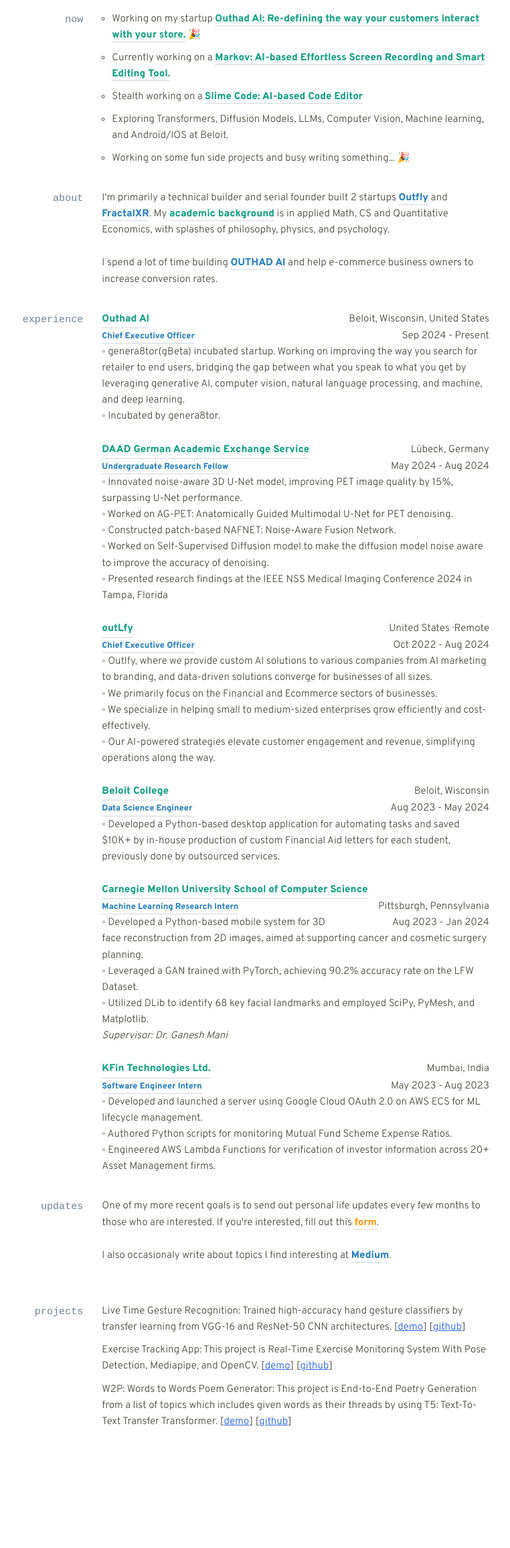
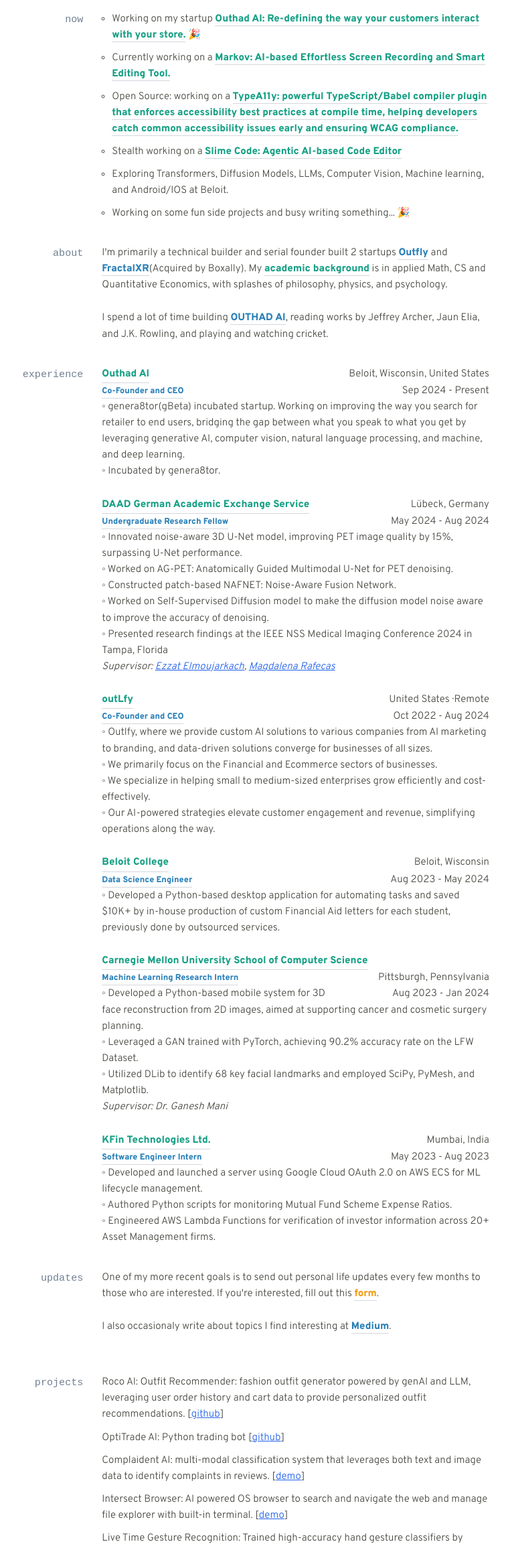
Before and after one commit to tanzil7890/tanzil7890.github.io, a plain HTML site: page index.html in a window 1280 px wide. Shown: the part 470-2781 px from the top of the page at 67% size, without its empty margins (259-1021 px from the left). Before the commit the page ends 2663 px from the top, so only its background shows below. Drawn offline with Linux system fonts and the light colour scheme; a web font is replaced by a local one.

Commit message:
Update New Open Source

```diff
--- a/index.html
+++ b/index.html
@@ -154,9 +154,10 @@
             <div class="two columns tag">now</div>
             <div class="ten columns">
                 <ul class="list">
-                    <li>Working on my startup <a href="https://www.producthunt.com/posts/outhad" class="link highlight-g">Outhad AI: Re-defining the way your customers interact with your store.</a> 🎉</li>
-                    <li>Currently working on a <a href="https://www.producthunt.com/posts/markov-beta-release" class="link highlight-g">Markov: AI-based Effortless Screen Recording and Smart Editing Tool.</a></li>
-                    <li>Stealth working on a <a href="#" class="link highlight-g" id="slimeCodeLink">Slime Code: AI-based Code Editor</a></li>
+                    <li>Working on my startup <a href="https://www.producthunt.com/posts/outhad" class="link highlight-g" target="_blank">Outhad AI: Re-defining the way your customers interact with your store.</a> 🎉</li>
+                    <li>Currently working on a <a href="https://www.producthunt.com/posts/markov-beta-release" class="link highlight-g" target="_blank">Markov: AI-based Effortless Screen Recording and Smart Editing Tool.</a></li>
+                    <li>Open Source: working on a <a href="https://github.com/tanzil7890/TypeA11y" class="link highlight-g" target="_blank">TypeA11y: powerful TypeScript/Babel compiler plugin that enforces accessibility best practices at compile time, helping developers catch common accessibility issues early and ensuring WCAG compliance.</a></li>
+                    <li>Stealth working on a <a href="#" class="link highlight-g" id="slimeCodeLink">Slime Code: Agentic AI-based Code Editor</a></li>
                     <li>Exploring Transformers, Diffusion Models, LLMs, Computer Vision, Machine learning, and Android/IOS at Beloit.</li>
                     <li>Working on some fun side projects and busy writing something... 🎉</li>
                 </ul>
@@ -167,15 +168,13 @@
         <div class="row personal-elem">
             <div class="two columns tag">about</div>
             <div class="ten columns">
-                <p>I'm primarily a technical builder and serial founder built 2 startups <a href="https://outlfy.com/" class="link highlight-b">Outfly</a> and <a href="https://tanzilidrisi68.medium.com/boxally-bought-my-farctalxr-788a7985e15f" class="link highlight-b">FractalXR</a>. My <a
+                <p>I'm primarily a technical builder and serial founder built 2 startups <a href="https://outlfy.com/" class="link highlight-b">Outfly</a> and <a href="https://tanzilidrisi68.medium.com/boxally-bought-my-farctalxr-788a7985e15f" class="link highlight-b">FractalXR</a>(Acquired by Boxally). My <a
                         href="#" class="link highlight-g">academic background</a>
                     is in applied Math, CS and Quantitative Economics, with splashes of philosophy, physics, and
                     psychology.</p>
 
                 <p>I spend a lot of time building
-                    <a href="https://outhad.com/" class="link highlight-b">OUTHAD AI</a> and help e-commerce business owners to increase conversion rates. <a
-
-                </p>
+                    <a href="https://outhad.com/" class="link highlight-b">OUTHAD AI</a>, reading works by Jeffrey Archer, Jaun Elia, and J.K. Rowling, and playing and watching cricket.</p>
                 <!--      href="#" class="link highlight-p">Friends and Family</a>. -->
                 <!-- <p>Things I'm thinking about:</p>
                 <ul class="list" style="margin-top: -20px; padding-left: 30px;">
@@ -203,7 +202,7 @@
             <div class="ten columns">
                 <p> <a style="display: inline-block;" class="link highlight-g">Outhad AI</a>
                     <span style="text-align: right; float: right;width: 40%;">Beloit, Wisconsin, United States</span><br>
-                    <a style="display: inline-block; font-size:smaller;" class="link highlight-b">Chief Executive Officer</a>
+                    <a style="display: inline-block; font-size:smaller;" class="link highlight-b">Co-Founder and CEO</a>
                     <span style="text-align: right; float: right;width: 40%;">Sep 2024 - Present</span><br>
                     ◦ genera8tor(gBeta) incubated startup. Working on improving the way you search for retailer to end users, bridging the gap between what you speak to what you get by leveraging generative AI, computer vision, natural language processing, and machine, and deep learning.<br>
                     ◦ Incubated by genera8tor.</p>
@@ -216,11 +215,14 @@
                     ◦ Worked on AG-PET: Anatomically Guided Multimodal U-Net for PET denoising.<br>
                     ◦ Constructed patch-based NAFNET: Noise-Aware Fusion Network.<br>
                     ◦ Worked on Self-Supervised Diffusion model to make the diffusion model noise aware to improve the accuracy of denoising.<br>
-                    ◦ Presented research findings at the IEEE NSS Medical Imaging Conference 2024 in Tampa, Florida</p>
+                    ◦ Presented research findings at the IEEE NSS Medical Imaging Conference 2024 in Tampa, Florida <br>
+                    <span style="font-style: italic;">Supervisor: <a href="https://www.imt.uni-luebeck.de/institute/staff/ezzat-elmoujarkach" target="_blank">Ezzat Elmoujarkach</a>, <a href="https://www.imt.uni-luebeck.de/institute/staff/magdalena-rafecas" target="_blank">Magdalena Rafecas</a></span>
+                </p>
+
 
                 <p> <a style="display: inline-block;" class="link highlight-g">outLfy</a>
                     <span style="text-align: right; float: right;width: 40%;">United States · Remote</span><br>
-                    <a style="display: inline-block; font-size:smaller;" class="link highlight-b">Chief Executive Officer</a>
+                    <a style="display: inline-block; font-size:smaller;" class="link highlight-b">Co-Founder and CEO</a>
                     <span style="text-align: right; float: right;width: 40%;">Oct 2022 - Aug 2024</span><br>
                     ◦ Outlfy, where we provide custom AI solutions to various companies from AI marketing to branding, and data-driven solutions converge for businesses of all sizes.<br>
                     ◦ We primarily focus on the Financial and Ecommerce sectors of businesses.<br>
@@ -327,7 +329,7 @@
             </div>
         </div>
 
-        <!-- CURRENTLY -->
+         <!-- CURRENTLY -->
          <!-- <div class="row personal-elem">
             <div class="two columns tag">courses</div>
             <div class="ten columns" style="font-size: 14px">
@@ -445,21 +447,46 @@
             <div class="two columns tag">projects</div>
             <div class="ten columns">
                 <div class="row project">
-                    <div class="twelve columns">Live Time Gesture Recognition: Trained high-accuracy hand gesture classifiers by transfer learning from VGG-16 and ResNet-50 CNN architectures. [<a
-                            href="#" target="_blank">demo</a>] [<a
-                            href="#" target="_blank">github</a>]
+                    <div class="twelve columns">Roco AI: Outfit Recommender: fashion outfit generator powered by genAI and LLM, leveraging user order
+                        history and cart data to provide personalized outfit recommendations. [<a
+                            href="https://github.com/tanzil7890/Fashion_setter_genAI" target="_blank">github</a>]<!--  [<a
+                            href="#" target="_blank">github</a>] -->
                     </div>
                 </div>
                 <div class="row project">
-                    <div class="twelve columns">Exercise Tracking App: This project is Real-Time Exercise Monitoring System With Pose Detection, Mediapipe, and OpenCV. [<a
-                            href="#" target="_blank">demo</a>] [<a
-                            href="#" target="_blank">github</a>]
+                    <div class="twelve columns">OptiTrade AI:  Python trading bot [<a
+                            href="https://github.com/tanzil7890/UTC2023" target="_blank">github</a>] <!-- [<a
+                            href="#" target="_blank">github</a>] -->
                     </div>
                 </div>
                 <div class="row project">
-                    <div class="twelve columns">W2P: Words to Words Poem Generator: This project is End-to-End Poetry Generation from a list of topics which includes given words as their threads by using T5: Text-To-Text Transfer Transformer. [<a
+                    <div class="twelve columns">Complaident AI:  multi-modal classification system that leverages both text and image data to identify complaints in reviews. [<a
+                            href="https://github.com/tanzil7890/Amazon_multimodal_complaint_identification" target="_blank">demo</a>] <!-- [<a
+                            href="#" target="_blank">github</a>] -->
+                    </div>
+                </div>
+                <div class="row project">
+                    <div class="twelve columns">Intersect Browser: AI powered OS browser to search and navigate the web and manage file explorer with built-in terminal. [<a
+                            href="https://github.com/tanzil7890/Intersect_browser" target="_blank">demo</a>] <!-- [<a
+                            href="#" target="_blank">github</a>] -->
+                    </div>
+                </div>
+                <div class="row project">
+                    <div class="twelve columns">Live Time Gesture Recognition: Trained high-accuracy hand gesture classifiers by transfer learning from VGG-16 and ResNet-50 CNN architectures. <!-- [<a
                             href="#" target="_blank">demo</a>] [<a
-                            href="#" target="_blank">github</a>]
+                            href="#" target="_blank">github</a>] -->
+                    </div>
+                </div>
+                <div class="row project">
+                    <div class="twelve columns">Exercise Tracking App: This project is Real-Time Exercise Monitoring System With Pose Detection, Mediapipe, and OpenCV. <!-- [<a
+                            href="#" target="_blank">demo</a>] [<a
+                            href="#" target="_blank">github</a>] -->
+                    </div>
+                </div>
+                <div class="row project">
+                    <div class="twelve columns">W2P: Words to Words Poem Generator: This project is End-to-End Poetry Generation from a list of topics which includes given words as their threads by using T5: Text-To-Text Transfer Transformer. <!-- [<a
+                            href="#" target="_blank">demo</a>] [<a
+                            href="#" target="_blank">github</a>] -->
                     </div>
                 </div>
                 <!-- <div class="row project">
@@ -474,20 +501,17 @@
                             href="https://twitter.com/varunshenoy_/status/1640764666946424832"
                             target="_blank">twitter</a>] [<a href="https://merlin-editor.vercel.app/"
                             target="_blank">demo</a>]
-                    </div>
                 </div>
                 <div class="row project">
                     <div class="twelve columns">rizzGPT: A GPT-Powered AR Teleprompter [<a
                             href="https://twitter.com/bryanhpchiang/status/1639830383616487426"
                             target="_blank">demo</a>]
-                    </div>
                 </div>
                 <div class="row project">
                     <div class="twelve columns">Auralbyte: Audio to Short-Form Video Made Simple [<a
                             href="https://twitter.com/varunshenoy_/status/1630678203219193857?s=20"
                             target="_blank">demo</a>] [<a href="https://varunshenoy.com/auralbyte/"
                             target="_blank">site</a>]
-                    </div>
                 </div>
                 <div class="row project">
                     <div class="twelve columns">GraphGPT: Extracting Knowledge Graphs from Natural Language [<a
@@ -495,79 +519,69 @@
                             target="_blank">demo</a>] [<a href="https://github.com/varunshenoy/GraphGPT"
                             target="_blank">github</a>] [<a href="https://news.ycombinator.com/item?id=34605772"
                             target="_blank">hn</a>]
-                    </div>
                 </div>
                 <div class="row project">
                     <div class="twelve columns"><a href="https://tenweeks.xyz" target="_blank">tenweeks.xyz</a>: Fast
                         Neural Search for Stanford Classes [<a
                             href="https://twitter.com/varunshenoy_/status/1616603359158636545?s=20"
                             target="_blank">demo</a>]
-                    </div>
                 </div>
                 <div class="row project">
                     <div class="twelve columns">Prof. Tom Hanks Bot Explains Word Vectors [<a
                             href="https://twitter.com/varunshenoy_/status/1610717227250225152?s=20"
                             target="_blank">demo</a>]
-                    </div>
                 </div>
                 <div class="row project">
                     <div class="twelve columns">Coauthor: English to LaTeX, Powered by AI [<a
                             href="https://twitter.com/varunshenoy_/status/1599844361470377984?s=20&t=Ti6Des-u12TRtRn1ibkouA"
                             target="_blank">demo</a>] [<a href="https://github.com/varunshenoy/coauthor"
                             target="_blank">github</a>]
-                    </div>
-                </div> -->
-                <!-- <div class="row project">
+                </div>
+                <div class="row project">
                     <div class="twelve columns">A CHIP-8 Emulator Written in Rust [<a
                             href="https://github.com/varunshenoy/rusty-chip8" target="_blank">github</a>]
-                    </div>
-                </div> -->
-                <!-- <div class="row project">
+                </div>
+                <div class="row project">
                     <div class="twelve columns">Magicwall: A React Component for Tokengating Content [<a
                             href="https://github.com/varunshenoy/magicwall" target="_blank">github</a>]
-                    </div>
-                </div> -->
-                <!-- <div class="row project">
+                </div>
+                <div class="row project">
                     <div class="twelve columns">Unfold: A Small, Sandboxed DSL for Querying Crypto Wallets [<a
                             href="https://youtu.be/DVNx2sZIUuc" target="_blank">demo</a>] [<a
                             href="https://github.com/varunshenoy/unfold-lang" target="_blank">github</a>]
-                    </div>
                 </div>
                 <div class="row project">
                     <div class="twelve columns">Surround.py: A Framework for Immersive Spatial Audio Simulation and
                         Education [<a href="https://youtu.be/td6Bv4rXruA" target="_blank">demo</a>] [<a
                             href="https://drive.google.com/file/d/1OJ-hxY4pB_YSWVjqa-5KIeeadIcZRsNg/view?usp=sharing"
                             target="_blank">paper</a>] [<a href="https://github.com/varunshenoy/surroundpy">github</a>]
-                    </div>
                 </div>
                 <div class="row project">
                     <div class="twelve columns">A Deep Learning Approach for Image Reconstruction from Smartphone Under
                         Display Camera Technology [<a
                             href="http://stanford.edu/class/ee367/Winter2022/report/dhawan_shenoy_report.pdf"
                             target="_blank">paper</a>]
-                    </div>
                 </div>
-                <!-- <div class="row project">
+                <div class="row project">
                     <div class="twelve columns">Fun with the Fourier Series [<a href="MATH_171_WIM.pdf">paper</a>]</div>
-                </div> -->
-                <!-- <div class="row project">
+                </div>
+                <div class="row project">
                     <div class="twelve columns">CardinalKit [<a
                             href="https://github.com/CardinalKit/CardinalKit">github</a>] [<a
                             href="https://cardinalkit.org/">website</a>]</div>
-                </div> -->
-                <!-- <div class="row project">
+                </div>
+                <div class="row project">
                     <div class="twelve columns">BitFlow: A Gradient Descent Bit-Width
                         Optimization Technique for Fixed Function
                         Hardware Design</div>
-                </div> -->
-                <!-- <div class="row project">
+                </div>
+                <div class="row project">
                     <div class="twelve columns">Raspberry Pi Magic Mirror on Bare Metal [<a
                             href="https://www.youtube.com/watch?v=d7q8KYYMZ0o">demo</a>]</div>
                 </div>
                  <div class="row project">
                     <div class="twelve columns">A Web App for Radiograph Annotation [<a
                             href="https://www.youtube.com/watch?v=qzeoS0sI7SE">demo</a>]
-                    </div>
                 </div>
                  <div class="row project">
                     <div class="twelve columns">A Novel Domain Adaptation Framework for
```
Also changed, not shown: 1 other file.
